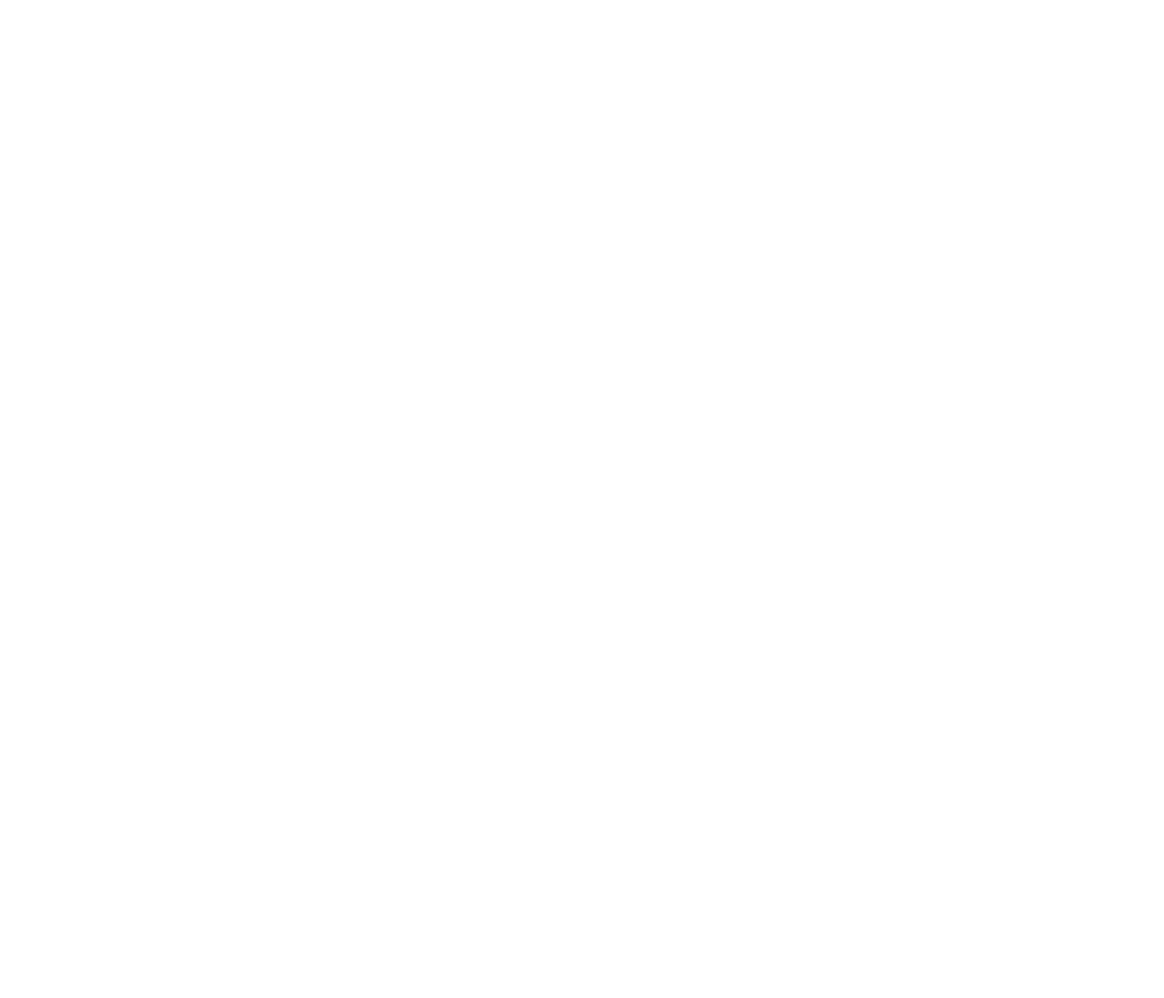
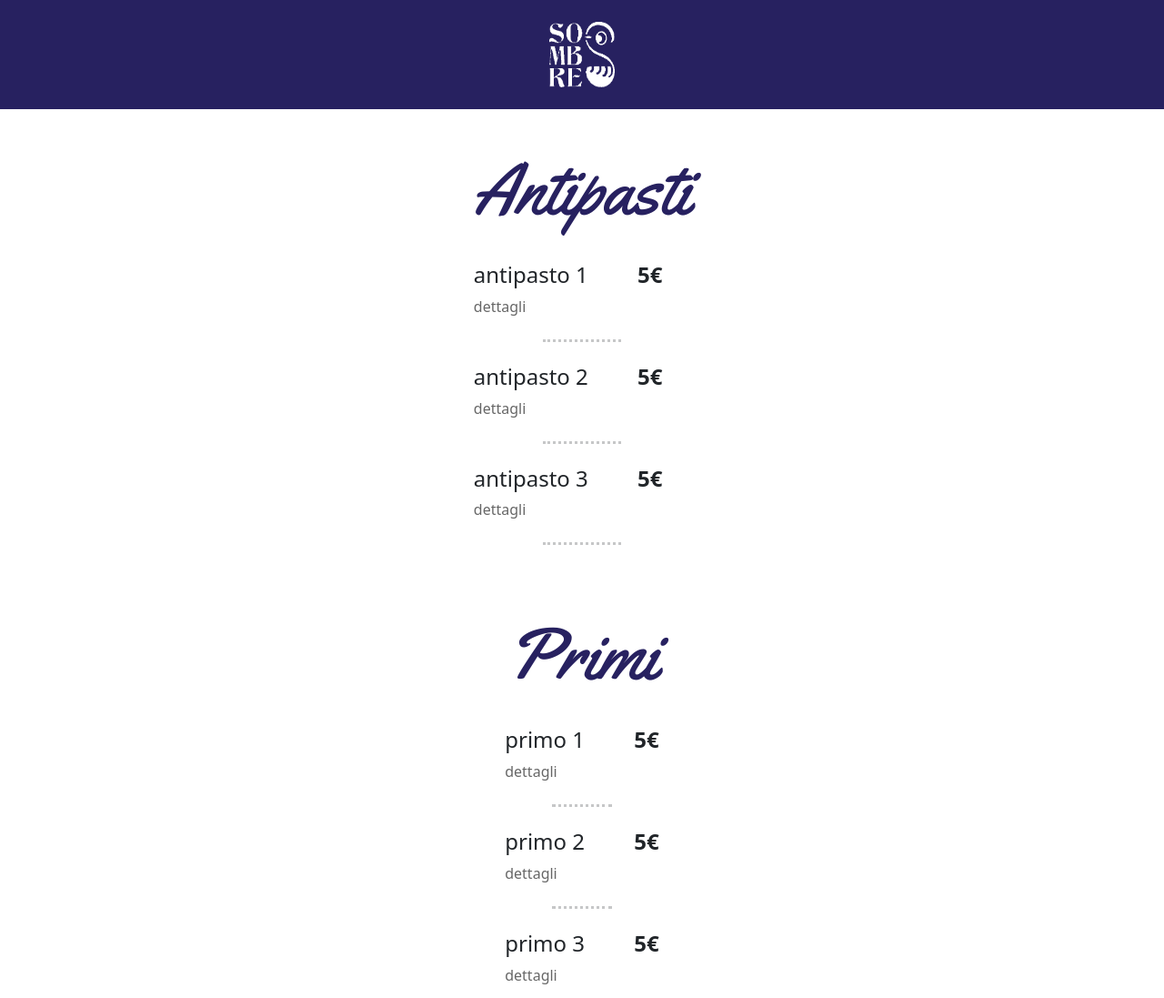
Before and after one commit to giuliarappo/Sombre-menu, a plain HTML site: page index.html in a window 1280 px wide. Shown: the top 1097 px of the page at 91% size. Before the commit the page ends 800 px from the top, so only its background shows below. Drawn offline with nearby package versions, Linux system fonts and the light colour scheme; files whose address does not match are found by name.

Commit message:
crea menu html

```diff
--- a/index.html
+++ b/index.html
@@ -10,6 +10,80 @@
     <link rel="stylesheet" href="./main.css">
 </head>
 <body>
-
+   <div class="prova text-center">
+        <img src="./risorse/logo_BN.png" alt="" class="m-4" width="72" height="72">
+    </div>
+    </nav>
+    <div class="conteiner d-flex flex-column align-items-center">
+        <div class="antipasti m-3">
+            <h1 class="text-center display-1 m-4">Antipasti</h1>
+            <div class="schede px-4 py-2">
+                <h4>antipasto 1 <strong class="ps-5">5€</strong></h4>
+                <p class="mb-0">dettagli</p>
+            </div>
+            <hr>
+            <div class="schede px-4 py-2">
+                <h4>antipasto 2 <strong class="ps-5">5€</strong></h4>
+                <p class="mb-0">dettagli</p>
+            </div>
+            <hr>
+            <div class="schede px-4 py-2">
+                <h4>antipasto 3 <strong class="ps-5">5€</strong></h4>
+                <p class="mb-0">dettagli</p>
+            </div>
+            <hr>
+        </div>
+        <div class="primi m-3">
+            <h1 class="text-center display-1 m-4">Primi</h1>
+            <div class="schede px-4 py-2">
+                <h4>primo 1 <strong class="ps-5">5€</strong></h4>
+                <p class="mb-0">dettagli</p>
+            </div>
+            <hr>
+            <div class="schede px-4 py-2">
+                <h4>primo 2 <strong class="ps-5">5€</strong></h4>
+                <p class="mb-0">dettagli</p>
+            </div>
+            <hr>
+            <div class="schede px-4 py-2">
+                <h4>primo 3 <strong class="ps-5">5€</strong></h4>
+                <p class="mb-0">dettagli</p>
+            </div>
+        </div>
+        <div class="secondi m-3">
+            <h1 class="text-center display-1 m-4">Secondi</h1>
+            <div class="schede px-4 py-2">
+                <h4>secondo 1 <strong class="ps-5">5€</strong></h4>
+                <p class="mb-0">dettagli</p>
+            </div>
+            <hr>
+            <div class="schede px-4 py-2">
+                <h4>secondo 2 <strong class="ps-5">5€</strong></h4>
+                <p class="mb-0">dettagli</p>
+            </div>
+            <hr>
+            <div class="schede px-4 py-2">
+                <h4>secondo 3 <strong class="ps-5">5€</strong></h4>
+                <p class="mb-0">dettagli</p>
+            </div>
+        </div>
+        <div class="contorni m-3">
+            <h1 class="text-center display-1 m-4">Contorni</h1>
+            <div class="schede px-4 py-2">
+                <h4>contorno 1 <strong class="ps-5">5€</strong></h4>
+                <p class="mb-0">dettagli</p>
+            </div>
+            <hr>
+            <div class="schede px-4 py-2">
+                <h4>contorno 2 <strong class="ps-5">5€</strong></h4>
+                <p class="mb-0">dettagli</p>
+            </div>
+            <hr>
+            <div class="schede px-4 py-2">
+                <h4>contorno 3 <strong class="ps-5">5€</strong></h4>
+                <p class="mb-0">dettagli</p>
+            </div>
+        </div>
+    </div>
 </body>
 </html>
```
